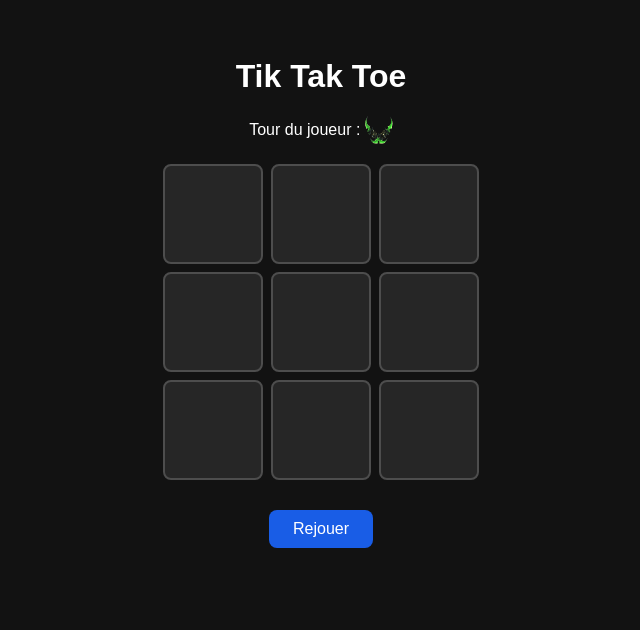
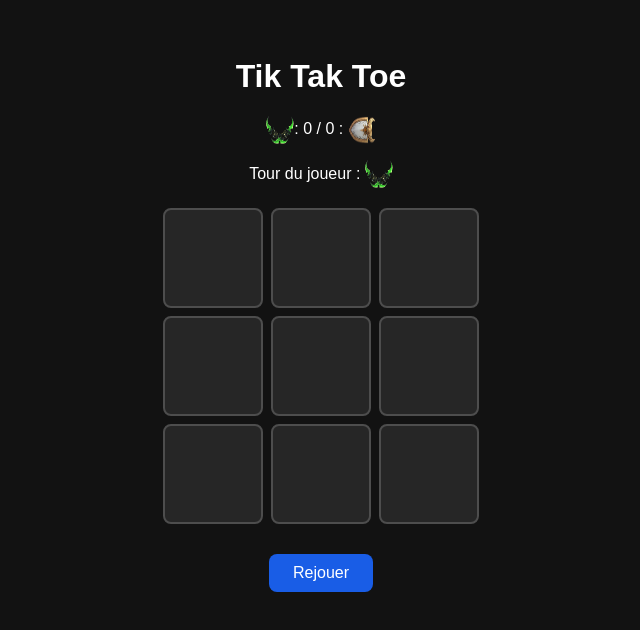
Before and after one commit to neshdras/tiktaktoe-tbc, a React (Vite) app: page / in a window 1280 px wide. Shown: the top 630 px of the page, without its empty margins (319-959 px from the left). Built offline with nearby package versions, Linux system fonts and the light colour scheme.

Commit message:
Score implemented

```diff
--- a/package.json
+++ b/package.json
@@ -11,7 +11,8 @@
   },
   "dependencies": {
     "react": "^19.2.4",
-    "react-dom": "^19.2.4"
+    "react-dom": "^19.2.4",
+    "zustand": "^5.0.12"
   },
   "devDependencies": {
     "@eslint/js": "^9.39.4",
--- a/src/App.jsx
+++ b/src/App.jsx
@@ -1,6 +1,6 @@
 import { useState } from "react"
 import './App.css'
-
+import { useScore } from "./store/scoreStore";
 const WINNING_LINES = [
   [0,1,2], [3,4,5], [6,7,8],
   [0,3,6], [1,4,7], [2,5,8],
@@ -16,7 +16,8 @@ function getWinner(board) {
     //2. board[a] === board[b]
     //3. board[a] === board[c]
     if (board[a] && board[a]===board[b] && board[a] === board [c]) {
-      return board[a]
+
+      return (board[a])
     }
   }
   return null
@@ -26,6 +27,13 @@ export default function App(){
   const [board, setBoard] = useState(Array(9).fill(null))
   const [isX, setIsX] = useState(true)
   const winner = getWinner(board)
+  const scoreX = useScore((state) => state.scoreX)
+  const scoreO = useScore((state) => state.scoreO)
+  const increaseScoreX = useScore((state) => state.increaseScoreX)
+  const increaseScoreO = useScore((state) => state.increaseScoreO)
+  // const [scoreX, setScoreX] = useState(0)
+  // const [scoreO, setScoreO] = useState(0)
+
   // Retourne true si chaque élément du tableau est "truthy"
   // C'est à dire ni null, ni undefined
 const isDraw = !winner && board.every(Boolean)
@@ -38,6 +46,12 @@ const isDraw = !winner && board.every(Boolean)
     newBoard[i] = isX ? 'X' : 'O'
     setBoard(newBoard)
     setIsX(!isX)
+    const newWinner = getWinner(newBoard)
+      if (newWinner === "X"){
+    increaseScoreX()
+  } else if (newWinner === "O"){
+    increaseScoreO()
+  }
   }
   function reset(){
     setBoard(Array(9).fill(null))
@@ -46,6 +60,7 @@ const isDraw = !winner && board.every(Boolean)
   return(
     <div className="game">
       <h1>Tik Tak Toe</h1>
+      <p ><img src="/img/cross.png"  className="status-img"/>: {scoreX} /  {scoreO} : <img src="/img/circle.png"  className="status-img" /> </p>
       <p className="status">
         {winner
         ? <span>Gagnant : <img className="status-img" src= {winner === 'X' ? '/img/cross.png' : '/img/circle.png'} /></span>
--- /dev/null
+++ b/src/store/scoreStore.js
@@ -0,0 +1,9 @@
+import { create } from "zustand";
+
+// On donne un nom à notre store, en général "use" + le nom du store
+export const useScore = create((set) => ({
+    scoreX: 0,
+    scoreO: 0,
+    increaseScoreX: () => set((state) => ({scoreX: state.scoreX + 1})),
+    increaseScoreO: () => set((state) => ({scoreO: state.scoreO + 1}))
+}))
```
Also changed, not shown: 1 other file (tests, documents, lock files or other folders).
